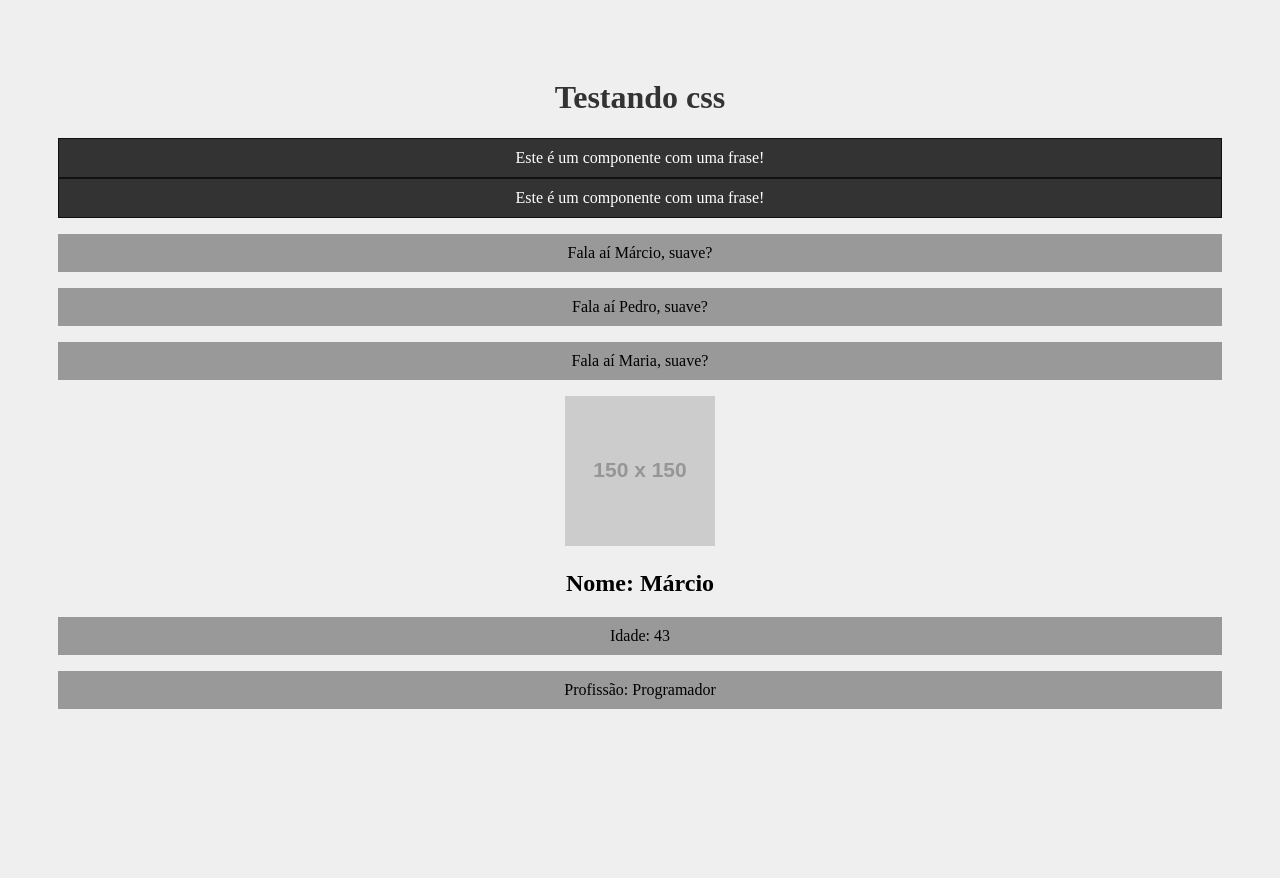
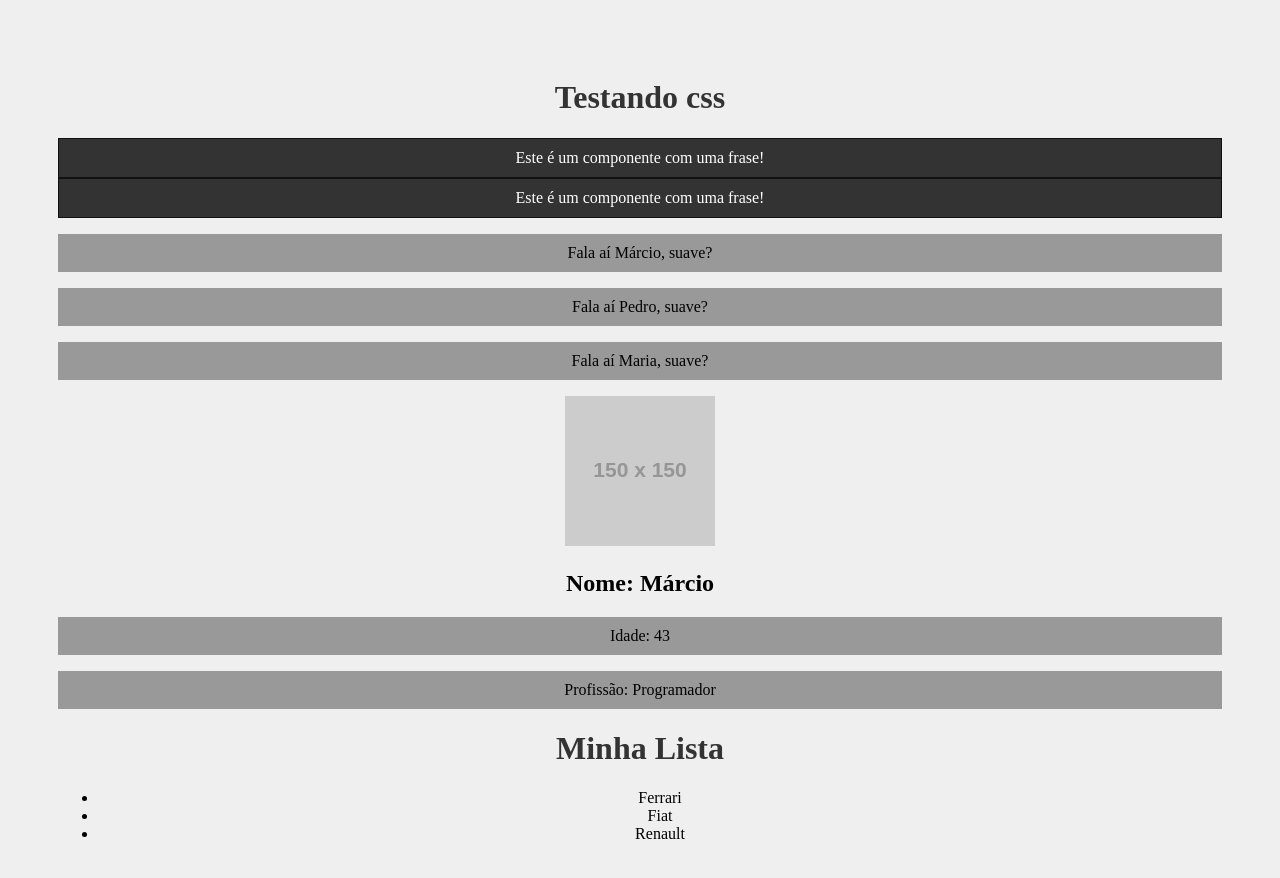
Before and after one commit to marciodutra/Projeto-React, a React (Create React App) app: page / in a window 1280 px wide. Shown: the top 878 px of the page. Before the commit the page ends 800 px from the top, so only its background shows below. Built offline with nearby package versions, Linux system fonts and the light colour scheme.

Commit message:
Fragments

```diff
--- a/src/App.js
+++ b/src/App.js
@@ -3,6 +3,7 @@
 import SayMyName from './components/SayMyName'
 import Pessoa from './components/Pessoa'
 import Frase from './components/frase'
+import List from './components/List'
 
 function App() {
 
@@ -18,6 +19,7 @@
       <SayMyName nome="Pedro" />
       <SayMyName nome={nome} />
       <Pessoa nome="Márcio" idade="43" profissao="Programador" foto="https://via.placeholder.com/150" />
+      <List />
     </div>
   );
 }
--- /dev/null
+++ b/src/components/Item.js
@@ -0,0 +1,9 @@
+function Item(props) {
+    return (
+       <>
+        <li>{props.marca}</li>
+       </>
+    )
+}
+
+export default Item
--- /dev/null
+++ b/src/components/List.js
@@ -0,0 +1,16 @@
+import Item from './Item'
+
+function List() {
+    return(
+        <>
+            <h1>Minha Lista</h1>
+            <ul>
+                <Item marca="Ferrari" />
+                <Item marca="Fiat" />
+                <Item marca="Renault" />
+            </ul>
+        </>
+    )
+}
+
+export default List
--- a/src/index.css
+++ b/src/index.css
@@ -1,5 +1,6 @@
 body {
   padding: 50px;
+  padding-bottom: 500px;
   background-color: #efefef;
 }
 
```
